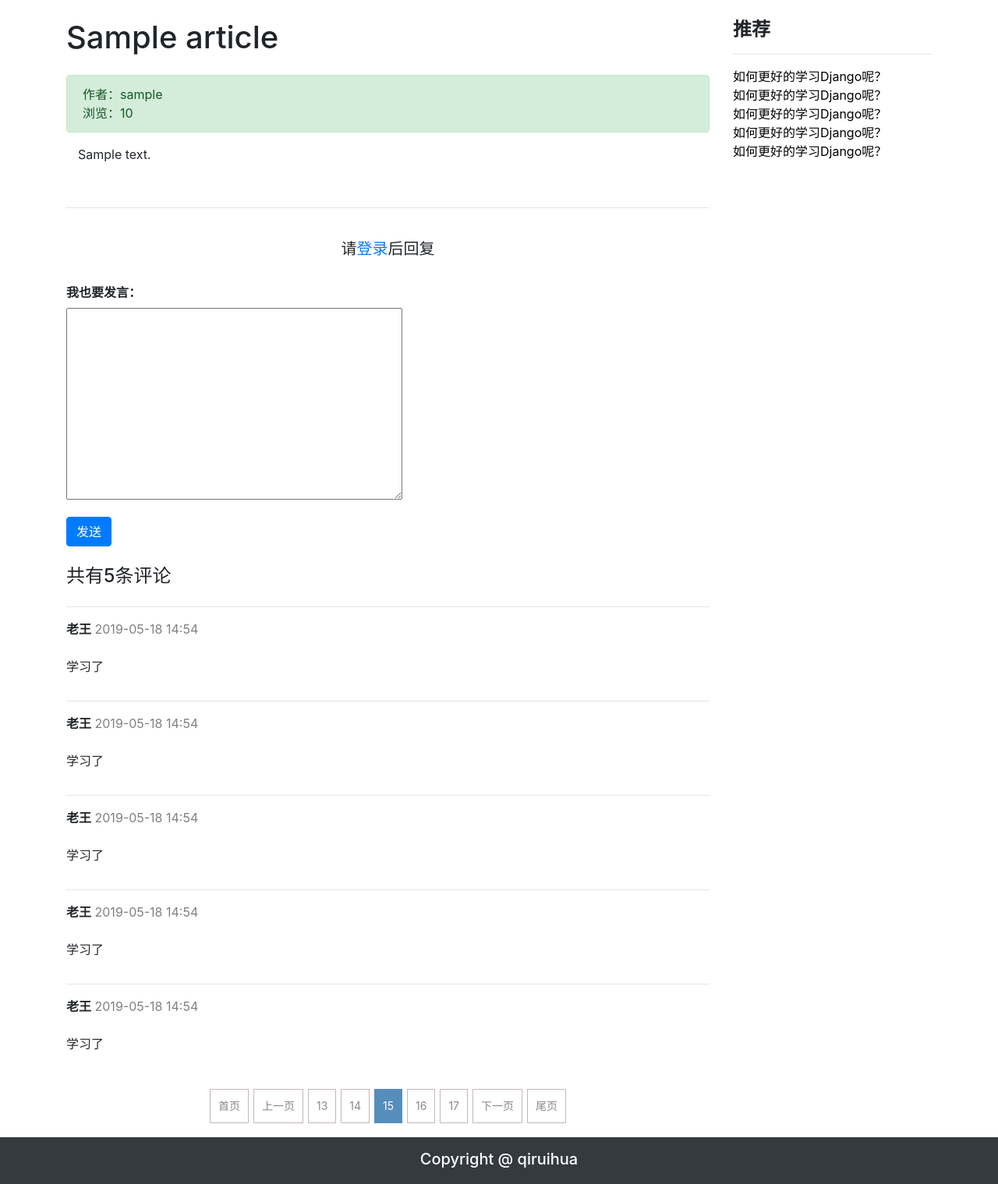
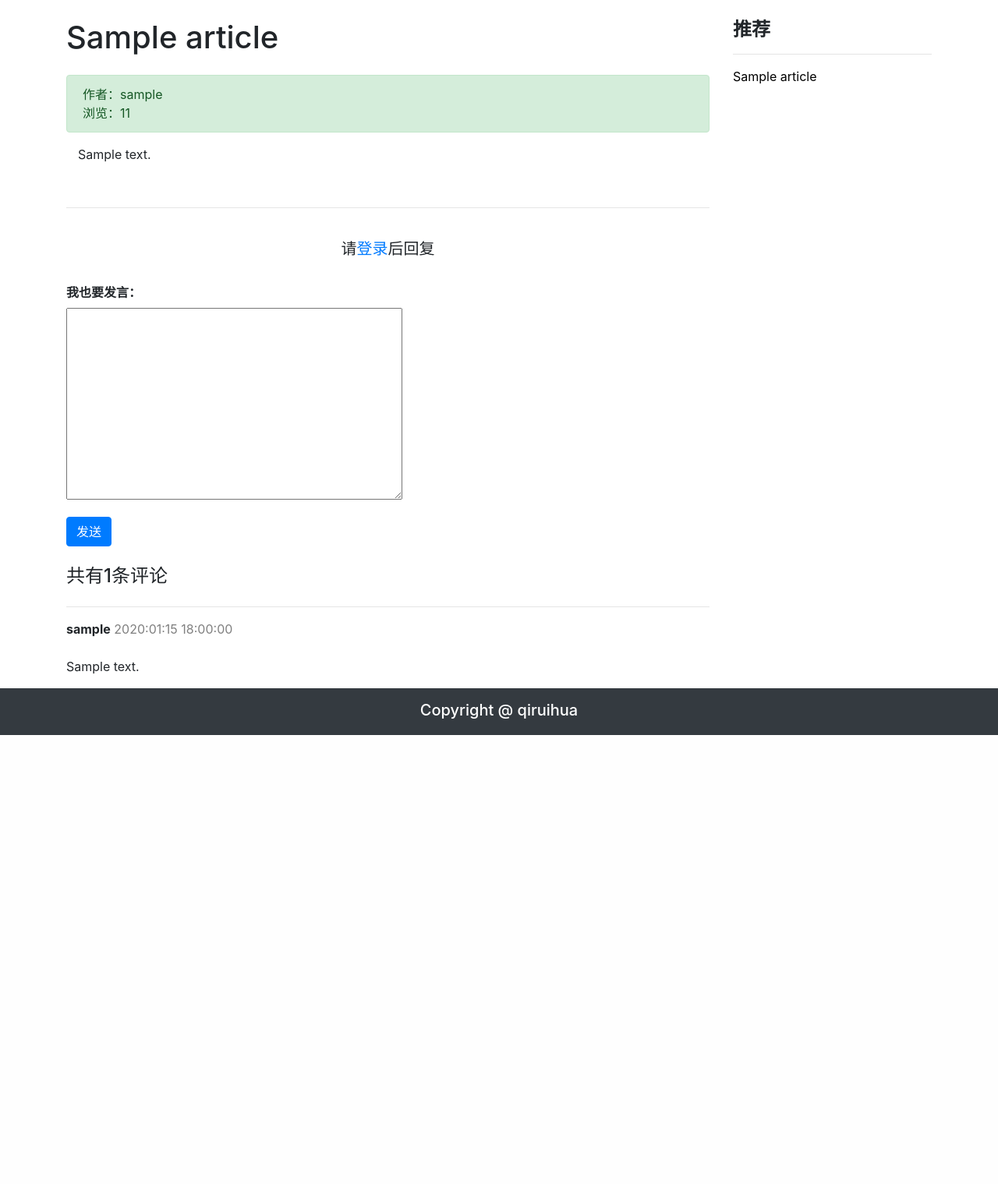
Before and after one commit to BillyGet79/DjangoBlogSystem, a Django app: page /detail/?id=1 in a window 1280 px wide. Shown: the part 56-1575 px from the top of the page at 78% size. After the commit the page ends 999 px from the top, so only its background shows below. Run offline with Django 3.2, Linux system fonts and the light colour scheme; tables that the repository leaves empty hold one stand-in row (values such as "Sample post"); a map, chart or similar area stays blank; some libraries are stand-ins or nearby versions.

Commit message:
Django项目开发

```diff
--- a/blog/blog/settings.py
+++ b/blog/blog/settings.py
@@ -24,7 +24,7 @@ SECRET_KEY = 'xna1z#l+#*6klli1l$b&e(lt4qb_kv38def1v6m3nb&%e&7azd'
 # SECURITY WARNING: don't run with debug turned on in production!
 DEBUG = True
 
-ALLOWED_HOSTS = []
+ALLOWED_HOSTS = ['10.198.86.106']
 
 # Application definition
 
--- a/blog/home/models.py
+++ b/blog/home/models.py
@@ -61,3 +61,22 @@ class Article(models.Model):
 
     def __str__(self):
         return self.title
+
+
+class Comment(models.Model):
+    # 评论内容
+    content = models.TextField()
+    # 评论的文章
+    article = models.ForeignKey(Article, on_delete=models.SET_NULL, null=True)
+    # 发表评论的用户
+    user = models.ForeignKey('users.User', on_delete=models.SET_NULL, null=True)
+    # 评论发布时间
+    created = models.DateTimeField(auto_now_add=True)
+
+    def __str__(self):
+        return self.article.title
+
+    class Meta:
+        db_table = 'tb_comment'
+        verbose_name = '评论管理'
+        verbose_name_plural = verbose_name
--- a/blog/home/views.py
+++ b/blog/home/views.py
@@ -1,6 +1,7 @@
-from django.shortcuts import render
+from django.shortcuts import render, redirect
+from django.urls import reverse
 from django.views import View
-from home.models import ArticleCategory, Article
+from home.models import ArticleCategory, Article, Comment
 from django.http.response import HttpResponseNotFound
 from django.core.paginator import Paginator, EmptyPage
 
@@ -47,17 +48,69 @@ class DetailView(View):
     def get(self, request):
         # 1.接收文章id信息
         id = request.GET.get('id')
+        page_num = request.GET.get('page_num', 1)
+        page_size = request.GET.get('page_size', 5)
         # 2.根据文章id进行文章数据的查询
         try:
             article = Article.objects.get(id=id)
         except Article.DoesNotExist:
             return render(request, '404.html')
+        else:
+            article.total_views += 1
+            article.save()
         # 3.查询分类数据
         categories = ArticleCategory.objects.all()
+        # 获取热点数据
+        hot_articles = Article.objects.order_by('-total_views')[:9]
+        # 获取当前文章的评论数据
+        comments = Comment.objects.filter(article=article).order_by('-created')
+        # 获取评论总数
+        total_count = comments.count()
+        # 创建分页器
+        paginator = Paginator(comments, per_page=page_size)
+        # 获取每页品论数据
+        try:
+            page_comments = paginator.page(page_num)
+        except EmptyPage:
+            # 如果page_num不正确，默认给用户404
+            return HttpResponseNotFound('empty page')
+        # 获取列表页总页数
+        total_page = paginator.num_pages
         # 4.组织模板数据
         context = {
             'article': article,
             'categories': categories,
             'category': article.category,
+            'hot_articles': hot_articles,
+            'total_count': total_count,
+            'comments': page_comments,
+            'page_size': page_size,
+            'total_page': total_page,
+            'page_num': page_num,
         }
         return render(request, 'detail.html', context)
+
+    def post(self, request):
+        # 获取用户信息
+        user = request.user
+        # 判断用户是否登录
+        if user.is_authenticated:
+            # 接收数据
+            id = request.POST.get('id')
+            content = request.POST.get('content')
+            # 判断文章是否存在
+            try:
+                article = Article.objects.get(id=id)
+            except Article.DoesNotExist:
+                return HttpResponseNotFound('没有此文章')
+            # 保存到数据
+            Comment.objects.create(user=user, article=article, content=content)
+            # 修改文章品论述
+            article.comments_count += 1
+            article.save()
+            # 拼接跳转路由
+            path = reverse('home:detail') + '?id={}'.format(article.id)
+            return redirect(path)
+        else:
+            # 没有登录则跳转到登录页面
+            return redirect(reverse('users:login'))
--- a/blog/templates/detail.html
+++ b/blog/templates/detail.html
@@ -92,6 +92,8 @@
             <br>
             <div>
                 <form method="POST">
+                    {% csrf_token %}
+                    <input type="hidden" name="id" value="{{ article.id }}">
                 <div class="form-group"><label for="body"><strong>我也要发言：</strong></label>
                     <div>
 
@@ -108,48 +110,18 @@
             </div>
             <br>
             <!-- 显示评论 -->
-            <h4>共有5条评论</h4>
+            <h4>共有{{ total_count }}条评论</h4>
             <div class="row">
-                <div class="col-12" >
+                {% for comment in comments %}
+                	<div class="col-12" >
                             <hr><p><strong style="color: pink"></strong></p>
                             <div>
-                                <div><span><strong>老王</strong></span>&nbsp;<span style="color: gray">2019-05-18 14:54</span></div>
+                                <div><span><strong>{{ comment.user.username }}</strong></span>&nbsp;<span style="color: gray">{{ comment.created|date:'Y:m:d H:i:s' }}</span></div>
                                 <br>
-                                <p>学习了</p>
+                                <p>{{ comment.content|safe }}</p>
                             </div>
-                </div>
-                <div class="col-12">
-                    <hr><p><strong style="color: pink"></strong></p>
-                    <div>
-                        <div><span><strong>老王</strong></span>&nbsp;<span style="color: gray">2019-05-18 14:54</span></div>
-                        <br>
-                        <p>学习了</p>
                     </div>
-                </div>
-                <div class="col-12">
-                    <hr><p><strong style="color: pink"></strong></p>
-                    <div>
-                        <div><span><strong>老王</strong></span>&nbsp;<span style="color: gray">2019-05-18 14:54</span></div>
-                        <br>
-                        <p>学习了</p>
-                    </div>
-                </div>
-                <div class="col-12">
-                    <hr><p><strong style="color: pink"></strong></p>
-                    <div>
-                        <div><span><strong>老王</strong></span>&nbsp;<span style="color: gray">2019-05-18 14:54</span></div>
-                        <br>
-                        <p>学习了</p>
-                    </div>
-                </div>
-                <div class="col-12">
-                    <hr><p><strong style="color: pink"></strong></p>
-                    <div>
-                        <div><span><strong>老王</strong></span>&nbsp;<span style="color: gray">2019-05-18 14:54</span></div>
-                        <br>
-                        <p>学习了</p>
-                    </div>
-                </div>
+                {% endfor %}
                 <div class="pagenation" style="text-align: center">
                     <div id="pagination" class="page"></div>
                 </div>
@@ -161,11 +133,9 @@
             <div class="sidebar__inner">
                     <h4><strong>推荐</strong></h4>
                     <hr>
-                    <a href="#" style="color: black">如何更好的学习Django呢？</a><br>
-                    <a href="#" style="color: black">如何更好的学习Django呢？</a><br>
-                    <a href="#" style="color: black">如何更好的学习Django呢？</a><br>
-                    <a href="#" style="color: black">如何更好的学习Django呢？</a><br>
-                    <a href="#" style="color: black">如何更好的学习Django呢？</a><br>
+                    {% for hot_article in hot_articles %}
+                        <a href="{% url 'home:detail' %}?id={{ hot_article.id }}" style="color: black">{{ hot_article.title }}</a><br>
+                    {% endfor %}
             </div>
         </div>
     </div>
@@ -191,11 +161,10 @@
 <script type="text/javascript">
     $(function () {
         $('#pagination').pagination({
-            currentPage: 15,
-            totalPage: 30,
+            currentPage: {{ page_num }},
+            totalPage: {{ total_page }},
             callback:function (current) {
-
-                location.href = '/';
+                location.href = '/detail/?id={{ article.id }}&page_size={{ page_size }}&page_num='+current;
             }
         })
     });
```
Also changed, not shown: blog/home/migrations/0003_comment.py (added).
